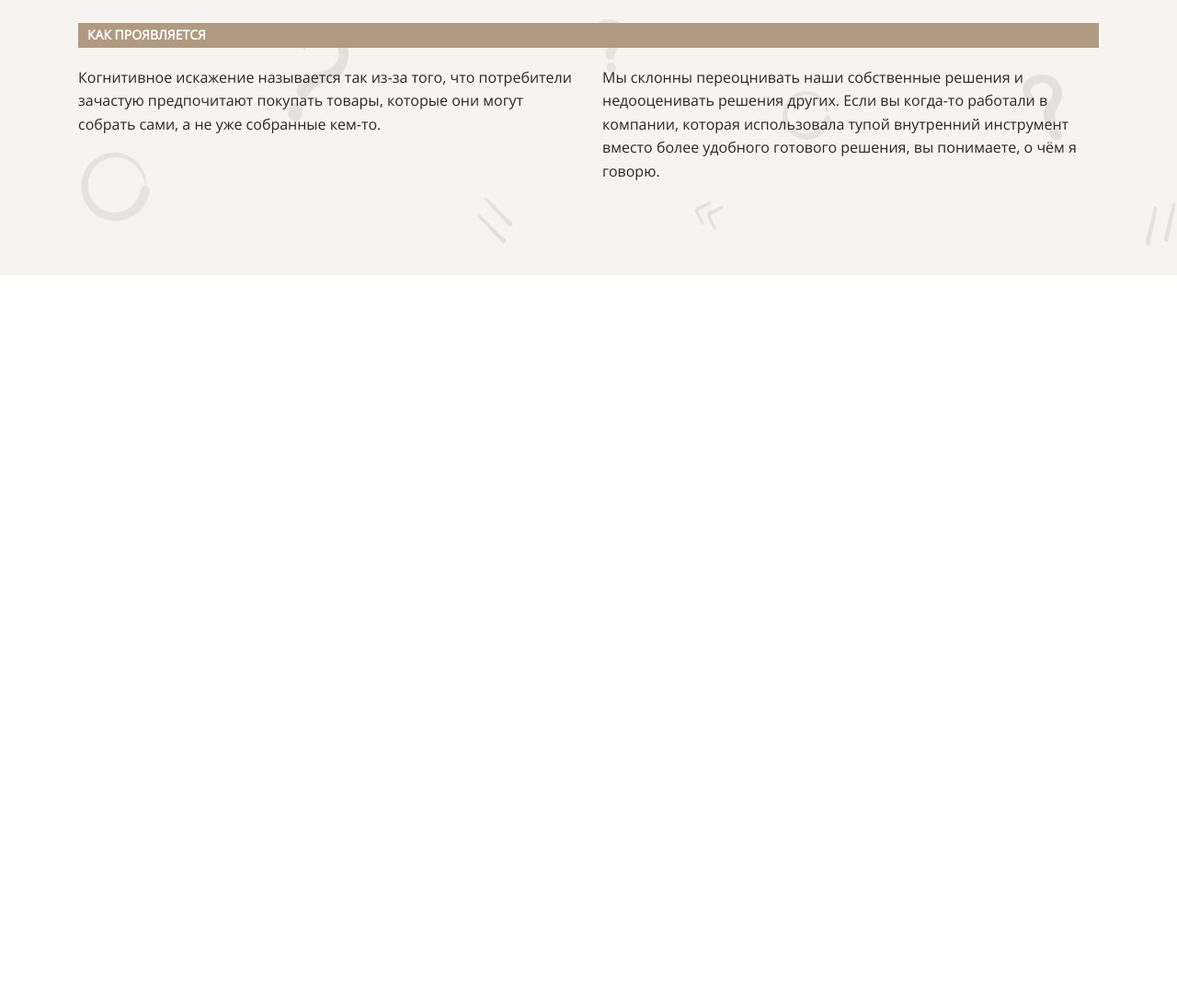
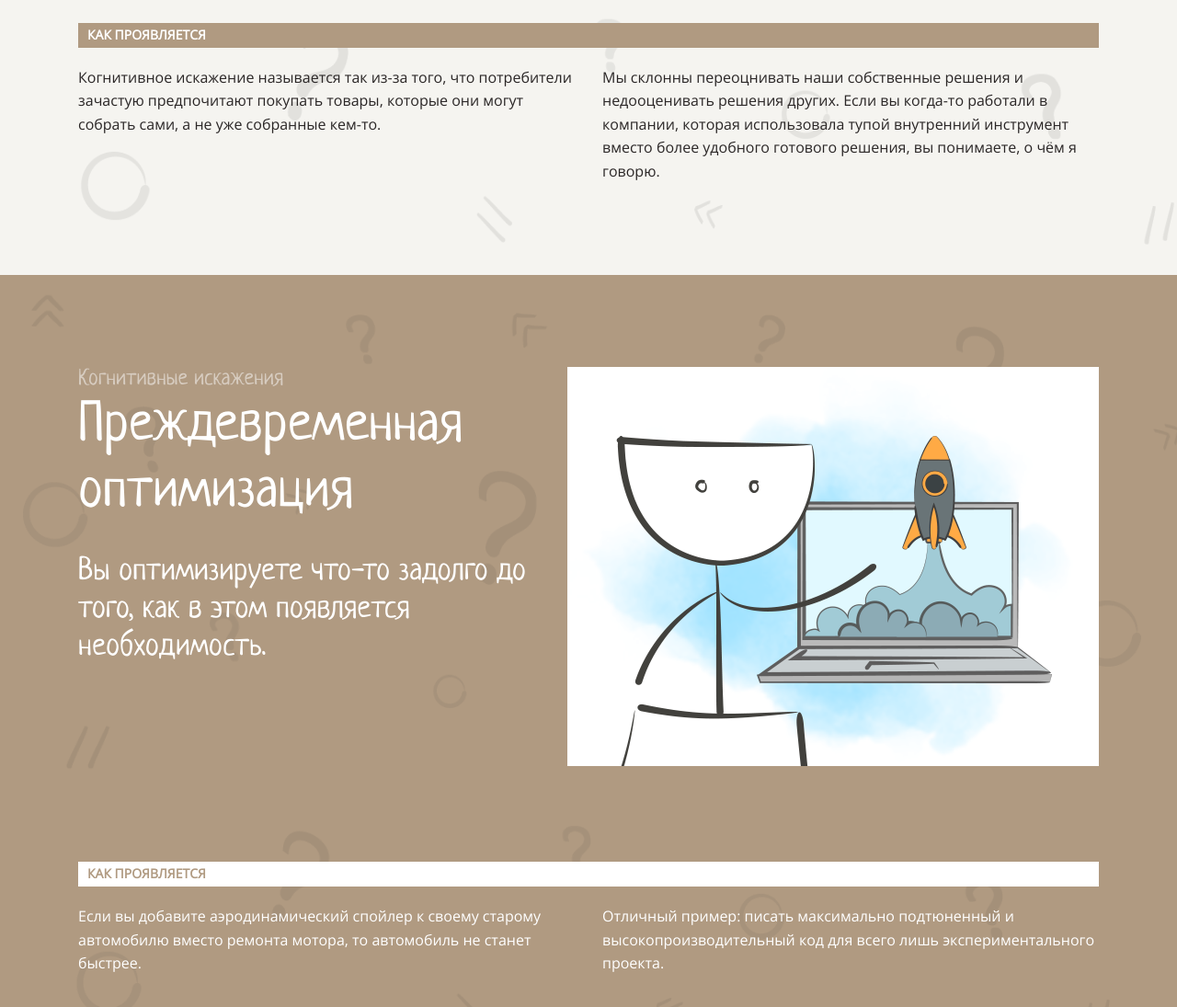
Before and after one commit to Lukyanau-Anton/layout-designer-project-58, a website: page src/index.html in a window 1280 px wide. Shown: the part 3312-4407 px from the top of the page at 92% size. Before the commit the page ends 3612 px from the top, so only its background shows below. Drawn offline with Linux system fonts and the light colour scheme.

Commit message:
add 5 page

```diff
--- a/src/index.html
+++ b/src/index.html
@@ -60,7 +60,7 @@
                                 Вы переоцениваете собственные решения, и, как следствие, недооцениваете решения других.
                             </p>
                         </a>
-                        <a href="#" class="box box-hover">
+                        <a href="#premature-optimization" class="box box-hover">
                             <p class="number">
                                 2
                             </p>
@@ -146,8 +146,40 @@
             </div>
         </section>
         <!-- 5 page -->
-
-
+        <section class="fiveth-page bg-img bg-brown" id="premature-optimization">
+            <div class="container fiveth-page">
+                <div class="page-title">
+                    <div class="header-page">
+                        <p class="fnt-sz-24 brown-section">Когнитивные искажения</p>
+                        <h2 class="header-section brown-section">Преждевременная оптимизация</h2>
+                        <p class="subtitle brown-section">Вы оптимизируете что-то задолго до того, как в этом появляется необходимость.</p>
+                    </div>
+                    <div class="img-page">
+                        <img src="/src/img/2.png" alt="premature-optimization">
+                    </div>
+                </div>
+                <div class="description-section">
+                    <div class="description brown-section">
+                        <h3 class="title-description brown-section">
+                            Как проявляется
+                        </h3>
+                    </div>
+                    <div class="descriprion columns brown-section">
+                        <div class="left-column column">
+                            <p>
+                                Если вы добавите аэродинамический спойлер к своему старому автомобилю вместо ремонта мотора, то автомобиль не станет быстрее.
+                            </p>
+                        </div>
+                        <div class="right-column column">
+                            <p>
+                                Отличный пример: писать максимально подтюненный и высокопроизводительный код для всего лишь экспериментального проекта.
+                            </p>
+                        </div>
+                    </div>
+                </div>
+            </div>
+        </section>
+<!-- 6 page -->
     </main>
 
     <footer>
--- a/src/style/style.css
+++ b/src/style/style.css
@@ -271,14 +271,14 @@ p {
 }
 
 .box-hover:hover .description-box {
-    color: blue;
+    color: rgb(0, 251, 255);
     transition: 2s;
 }
 
 /* 4 page */
 
 .fourth-page::before{
-    height: 912.96px;
+    height: 912.76px;
 }
 
 .page-title {
@@ -325,3 +325,30 @@ p {
     text-transform: uppercase;
 }
 /* 5 page */
+
+.fiveth-page::before {
+    height: 861.57px;
+}
+
+.fnt-sz-24.brown-section {
+    color: var(--light-white);
+}
+
+.header-section.brown-section,
+.subtitle.brown-section {
+    color: var(--white);
+}
+
+.description.brown-section {
+    background-color: var(--white);
+}
+
+.title-description.brown-section {
+    color: var(--brown);
+}
+
+.descriprion.columns.brown-section p {
+    color: var(--white);
+}
+
+/* 6 page */
```
